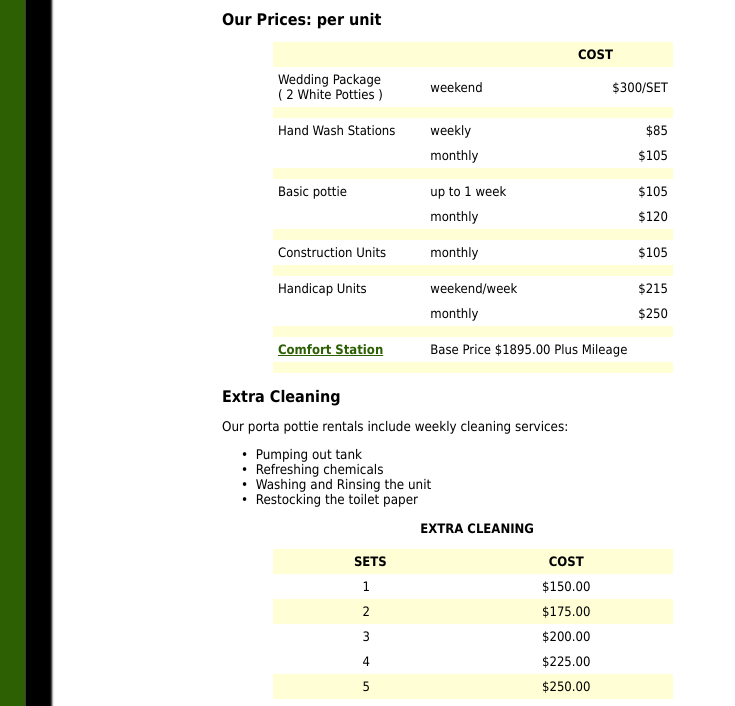
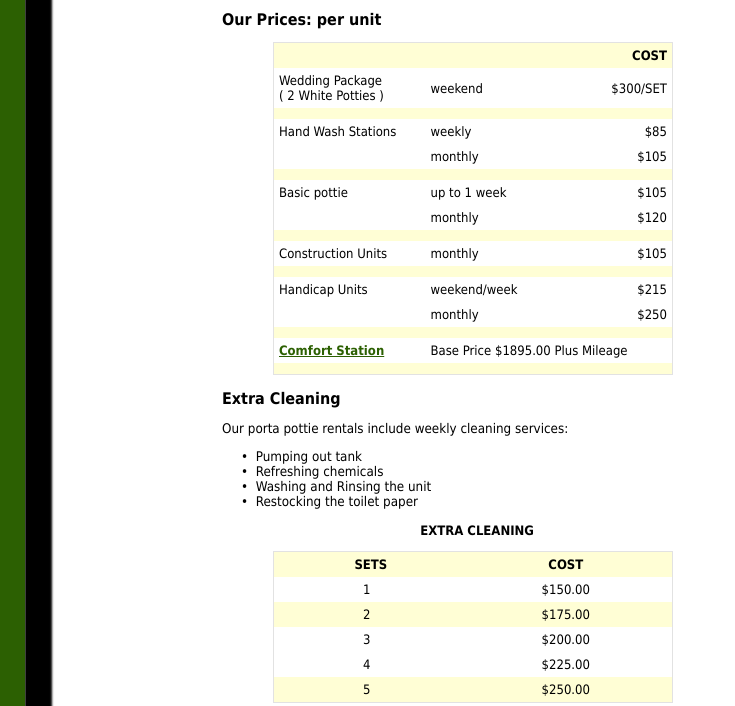
Before and after one commit to ReachMaine/Ray-Plumbing, a plain HTML site: page site/portable.htm in a window 1280 px wide. Shown: the part 797-1503 px from the top of the page, 0-735 px from the left. Drawn offline with Linux system fonts and the light colour scheme.

Commit message:
add borders on some of the charts/tables for easier reading.

```diff
--- a/site/portable.htm
+++ b/site/portable.htm
@@ -213,7 +213,7 @@ j=d.createElement(s),dl=l!='dataLayer'?'&l='+l:'';j.async=true;j.src=
 
 			<div align="center">
 
-				<table border="0" cellpadding="5" cellspacing="0" width="400">
+				<table border="0" cellpadding="5" cellspacing="0" width="400" style="border: 1px solid #e2e2e2;">
 
 					<tr>
 
@@ -225,7 +225,7 @@ j=d.createElement(s),dl=l!='dataLayer'?'&l='+l:'';j.async=true;j.src=
 
 						</font></b></td>
 
-						<td bgcolor="#FFFED5"><b><font size="2">COST</font></b></td>
+						<td bgcolor="#FFFED5" align="right"><b><font size="2">COST</font></b></td>
 
 					</tr>
 
@@ -436,7 +436,7 @@ j=d.createElement(s),dl=l!='dataLayer'?'&l='+l:'';j.async=true;j.src=
 
 			<div align="center">
 
-				<table border="0" cellpadding="5" cellspacing="0" width="400">
+				<table border="0" cellpadding="5" cellspacing="0" width="400" style="border: 1px solid #e2e2e2;">
 
 					<tr>
 
@@ -540,7 +540,7 @@ j=d.createElement(s),dl=l!='dataLayer'?'&l='+l:'';j.async=true;j.src=
 
 			<div align="center">
 
-				<table id="Table1" cellPadding="2" width="400" border="0" style="border-collapse: collapse" bordercolor="#036B19">
+				<table id="Table1" cellPadding="2" width="400" border="0" style="border-collapse: collapse" bordercolor="#036B19" >
 
 					<tr>
 
@@ -1586,7 +1586,7 @@ j=d.createElement(s),dl=l!='dataLayer'?'&l='+l:'';j.async=true;j.src=
 
 					<div align="center">
 
-						<table borderColor="#036B19" cellSpacing="0" bgColor="#FFFED5" border="0" width="400" cellpadding="2">
+						<table borderColor="#036B19" cellSpacing="0" bgColor="#FFFED5" border="0" width="400" cellpadding="2" style="border: 1px solid #e2e2e2; padding: 3px; background-color: white;">
 
 							<tr bgColor="#cccccc">
 
```
